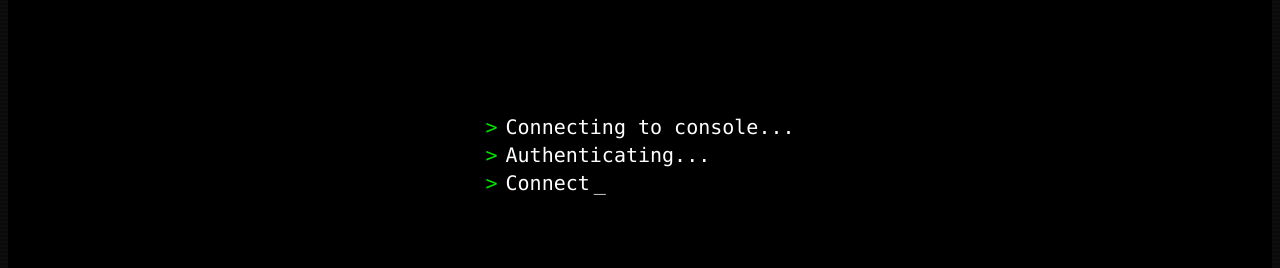
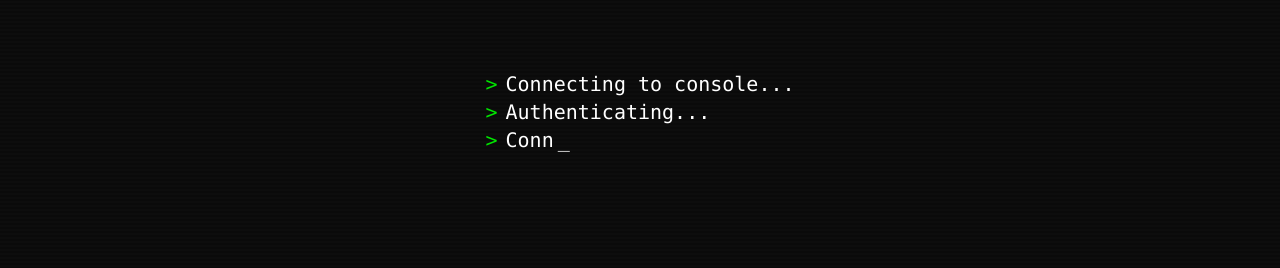
Before and after one commit to yannmazita/portfolio, a React (Vite) app: page / in a window 1280 px wide. Shown: the part 291-559 px from the top of the page. Built offline with nearby package versions, Linux system fonts and the light colour scheme; no server answers.

Commit message:
Refactored animations

```diff
--- /dev/null
+++ b/src/common/components/Layout/HomePageBackground.tsx
@@ -0,0 +1,53 @@
+// src/common/components/Layout/HomePageBackground.tsx
+import { useEffect, useState } from "react";
+import { useBackgroundZoom } from "@/features/home/hooks/useBackgroundZoom";
+import { useResponsiveLaptop } from "@/common/hooks/useResponsiveBackground";
+import { useHomeAnimationStore } from "@/core/stores/useHomeAnimationStore";
+
+export const HomePageBackground: React.FC = () => {
+  const laptopImage = useResponsiveLaptop();
+  const [imageLoaded, setImageLoaded] = useState(false);
+  const setIsZoomComplete = useHomeAnimationStore(
+    (state) => state.setIsZoomComplete,
+  );
+
+  // Laptop zoom animation
+  const { isAnimationComplete, zoomStyle } = useBackgroundZoom({
+    duration: 3500,
+    targetZoomScale: 15,
+    transformOrigin: `${laptopImage.screenPosition.x} ${laptopImage.screenPosition.y}`,
+    fadeDelay: 300,
+    onComplete: () => setIsZoomComplete(true),
+  });
+
+  // Preload laptop image
+  useEffect(() => {
+    const img = new Image();
+    img.onload = () => setImageLoaded(true);
+    img.src = laptopImage.src;
+  }, [laptopImage.src]);
+
+  return (
+    <div className="pointer-events-none fixed inset-0 z-0 overflow-hidden">
+      {imageLoaded && (
+        <div
+          className={`absolute inset-0 flex items-center justify-center transition-opacity duration-500 ${
+            isAnimationComplete ? "opacity-0" : "opacity-100"
+          }`}
+          style={zoomStyle}
+        >
+          <img
+            src={laptopImage.src}
+            alt="Laptop opening portal"
+            className="h-auto w-full max-w-none object-cover object-center"
+            style={{
+              minHeight: "100vh",
+              objectPosition: "center center",
+            }}
+            draggable={false}
+          />
+        </div>
+      )}
+    </div>
+  );
+};
--- a/src/common/components/Layout/Layout.tsx
+++ b/src/common/components/Layout/Layout.tsx
@@ -6,6 +6,7 @@ import { StatusBar } from "@/features/status/components/StatusBar";
 import { useAnimationStore } from "@/core/stores/useAnimationStore";
 import { cn } from "@/common/shadcn/lib/utils";
 import { useEffect } from "react";
+import { ResponsiveBackground } from "./ResponsiveBackground";
 
 export const Layout: React.FC = () => {
   const { topMounted, triggerMountAnimation } = useAnimationStore();
@@ -24,6 +25,7 @@ export const Layout: React.FC = () => {
         "bg-[size:100%_4px]",
       )}
     >
+      <ResponsiveBackground />
       <header
         className={cn(
           "sticky top-0 z-50",
--- /dev/null
+++ b/src/common/components/Layout/ResponsiveBackground.tsx
@@ -0,0 +1,10 @@
+// src/common/components/Layout/ResponsiveBackground.tsx
+import { useLocation } from "react-router-dom";
+import { HomePageBackground } from "./HomePageBackground";
+
+export const ResponsiveBackground: React.FC = () => {
+  const location = useLocation();
+  const isHomePage = location.pathname === "/";
+
+  return isHomePage ? <HomePageBackground /> : null;
+};
--- /dev/null
+++ b/src/core/stores/useHomeAnimationStore.ts
@@ -0,0 +1,12 @@
+// src/core/stores/useHomeAnimationStore.ts
+import { create } from "zustand";
+
+interface HomeAnimationState {
+  isZoomComplete: boolean;
+  setIsZoomComplete: (isComplete: boolean) => void;
+}
+
+export const useHomeAnimationStore = create<HomeAnimationState>((set) => ({
+  isZoomComplete: false,
+  setIsZoomComplete: (isComplete) => set({ isZoomComplete: isComplete }),
+}));
--- a/src/features/home/components/HomeSection.tsx
+++ b/src/features/home/components/HomeSection.tsx
@@ -1,11 +1,10 @@
 // src/features/home/components/HomeSection.tsx
 import { useEffect, useState } from "react";
-import { useBackgroundZoom } from "../hooks/useBackgroundZoom";
 import { useTypewriter } from "../hooks/useTypewriter";
 import { Terminal } from "./Terminal";
 import { SystemStats } from "./SystemStats";
 import { Meta } from "@/common/components/Meta";
-import { useResponsiveLaptop } from "../hooks/useResponsiveBackground";
+import { useHomeAnimationStore } from "@/core/stores/useHomeAnimationStore";
 
 const TYPING_SEQUENCE: string[] = [
   "Connecting to console...",
@@ -15,24 +14,22 @@ const TYPING_SEQUENCE: string[] = [
 ];
 
 export const HomeSection: React.FC = () => {
-  const laptopImage = useResponsiveLaptop();
-  const [imageLoaded, setImageLoaded] = useState(false);
   const [startTyping, setStartTyping] = useState(false);
+  const [showContent, setShowContent] = useState(false);
+  const isZoomComplete = useHomeAnimationStore((state) => state.isZoomComplete);
 
-  // Laptop zoom animation
-  const { zoomScale, isAnimationComplete, showContent, zoomStyle } =
-    useBackgroundZoom({
-      duration: 3500,
-      targetZoomScale: 15,
-      transformOrigin: `${laptopImage.screenPosition.x} ${laptopImage.screenPosition.y}`,
-      fadeDelay: 300,
-      onComplete: () => {
-        // Start the typing animation after laptop reveal completes
+  // Start typing animation when the zoom is complete
+  useEffect(() => {
+    if (isZoomComplete) {
+      // A small delay to allow the fade-in to start
+      setTimeout(() => {
+        setShowContent(true);
         setStartTyping(true);
-      },
-    });
+      }, 100);
+    }
+  }, [isZoomComplete]);
 
-  // Terminal typing animation - only starts after laptop animation
+  // Terminal typing animation
   const { displayLines, isComplete } = useTypewriter(
     startTyping ? TYPING_SEQUENCE : [],
     {
@@ -41,63 +38,24 @@ export const HomeSection: React.FC = () => {
     },
   );
 
-  // Preload laptop image
-  useEffect(() => {
-    const img = new Image();
-    img.onload = () => setImageLoaded(true);
-    img.src = laptopImage.src;
-  }, [laptopImage.src]);
-
   return (
     <>
       <Meta title="Home" description="Yann Mazita - Portfolio" />
 
-      <section className="relative h-screen w-full overflow-hidden bg-black">
-        {/* Laptop zoom animation layer */}
-        {imageLoaded && (
-          <div
-            className={`absolute inset-0 flex items-center justify-center transition-opacity duration-500 ${
-              isAnimationComplete ? "opacity-0" : "opacity-100"
-            }`}
-            style={zoomStyle}
-          >
-            <img
-              src={laptopImage.src}
-              alt="Laptop opening portal"
-              className="h-auto w-full max-w-none object-cover object-center"
-              style={{
-                minHeight: "100vh",
-                objectPosition: "center center",
-              }}
-              draggable={false}
-            />
-          </div>
-        )}
-
+      <section className="relative flex h-full w-full items-center justify-center">
         {/* Terminal and SystemStats content */}
         <div
-          className={`absolute inset-0 flex flex-col items-center justify-center text-center transition-opacity duration-1000 ${
+          className={`flex flex-col items-center justify-center text-center transition-opacity duration-1000 ${
             showContent ? "opacity-100" : "pointer-events-none opacity-0"
           }`}
         >
-          {showContent && (
           <div className="mb-16 flex flex-col items-center justify-center px-8">
             <Terminal lines={displayLines} isComplete={isComplete} />
             {isComplete && (
               <SystemStats startAnimations={isComplete} className="mt-12" />
             )}
           </div>
-          )}
         </div>
-
-        {/* Loading state */}
-        {!imageLoaded && (
-          <div className="absolute inset-0 flex items-center justify-center bg-black">
-            <div className="animate-pulse text-sm text-white/60">
-              Loading...
-            </div>
-          </div>
-        )}
       </section>
     </>
   );
--- a/src/features/home/components/Terminal.tsx
+++ b/src/features/home/components/Terminal.tsx
@@ -17,6 +17,9 @@ export const Terminal: React.FC<TerminalProps> = ({
   isComplete,
   className,
 }) => {
+  const displayedLines = isComplete ? lines : lines.slice(0, -1);
+  const currentLine = isComplete ? "" : lines[lines.length - 1];
+
   return (
     <div
       className={cn(
@@ -25,24 +28,20 @@ export const Terminal: React.FC<TerminalProps> = ({
         className,
       )}
     >
-      {!isComplete ? (
-        lines.map((line, index) => (
+      {displayedLines.map((line, index) => (
         <div key={index}>
           <span className="text-portfolio-secondary mr-2">{">"}</span>
           <span>{line}</span>
-            {/* Show cursor only on the last line and if not complete */}
-            {index === lines.length - 1 && (
+        </div>
+      ))}
+      {currentLine && (
+        <div>
+          <span className="text-portfolio-secondary mr-2">{">"}</span>
+          <span>{currentLine}</span>
           <span className="animate-blink ml-1" aria-hidden="true">
             _
           </span>
-            )}
         </div>
-        ))
-      ) : (
-        <>
-          <span className="text-portfolio-secondary mr-2">{">"}</span>
-          <span>{lines[lines.length - 1]}</span>
-        </>
       )}
     </div>
   );
--- a/src/features/projects/hooks/useLightning.ts
+++ b/src/features/projects/hooks/useLightning.ts
@@ -544,5 +544,5 @@ export const useLightning = (
         cancelAnimationFrame(animationFrameId.current);
       }
     };
-  }, [canvasRef, options]);
+  }, [canvasRef, JSON.stringify(options)]);
 };
```
Also changed, not shown: src/core/stores/useAnimationStore.ts (+0 -24 lines), src/common/hooks/useResponsiveBackground.ts (renamed from src/features/home/hooks/useResponsiveBackground.ts). Lines whose indentation alone changed are shown as unchanged.
